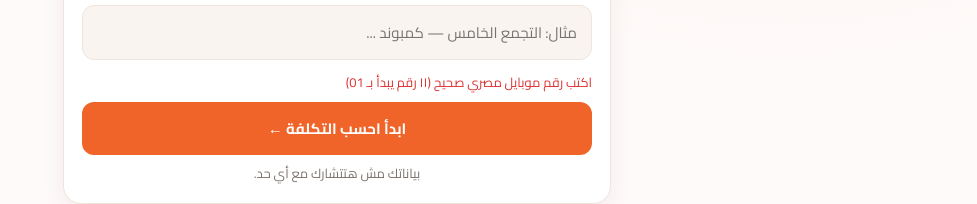
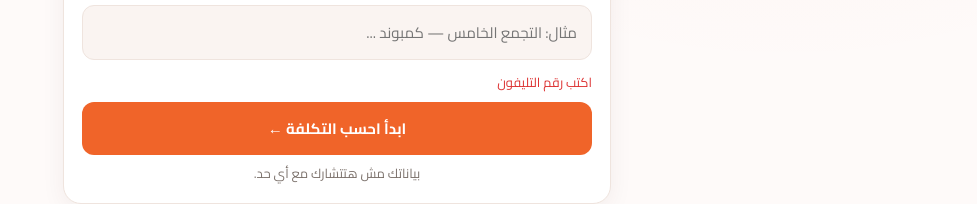
Before and after one commit to logichome-eg/logichome-eg.github.io, a plain HTML site: page index.html in a window 1280 px wide. Both pictures are taken after a click on the button "ابدأ احسب التكلفة ←". Shown: the part 524-728 px from the top of the page, without its empty margins (303-1280 px from the left). Drawn offline with Linux system fonts and the light colour scheme.

Commit message:
Add files via upload

```diff
--- a/index.html
+++ b/index.html
@@ -384,8 +384,8 @@ const LEAD={name:'',phone:'',loc:''};
 function toEn(s){return String(s).replace(/[٠-٩]/g,d=>'٠١٢٣٤٥٦٧٨٩'.indexOf(d)).replace(/[۰-۹]/g,d=>'۰۱۲۳۴۵۶۷۸۹'.indexOf(d));}
 function sendSheet(data){if(!SHEET_URL)return;try{fetch(SHEET_URL,{method:'POST',mode:'no-cors',body:new URLSearchParams(data)}).catch(()=>{});}catch(e){}}
 function gateSubmit(){
-  const name=$('gName').value.trim(),phone=toEn($('gPhone').value).replace(/[^0-9]/g,''),loc=$('gLoc').value.trim();
-  if(!/^01[0125][0-9]{8}$/.test(phone)){$('gErr').textContent='اكتب رقم موبايل مصري صحيح (١١ رقم يبدأ بـ 01)';return;}
+  const name=$('gName').value.trim(),loc=$('gLoc').value.trim();let phone=toEn($('gPhone').value).replace(/[^0-9]/g,'');if(phone.startsWith('0020'))phone='0'+phone.slice(4);else if(phone.startsWith('20')&&phone.length===12)phone='0'+phone.slice(2);else if(phone.length===10&&phone.startsWith('1'))phone='0'+phone;
+  if(phone.length<6){$('gErr').textContent='اكتب رقم التليفون';return;}
   if(!loc){$('gErr').textContent='اكتب مكان الشقة';return;}
   $('gErr').textContent='';Object.assign(LEAD,{name,phone,loc});
   try{localStorage.setItem('lh_lead',JSON.stringify(LEAD));}catch(e){}
```
